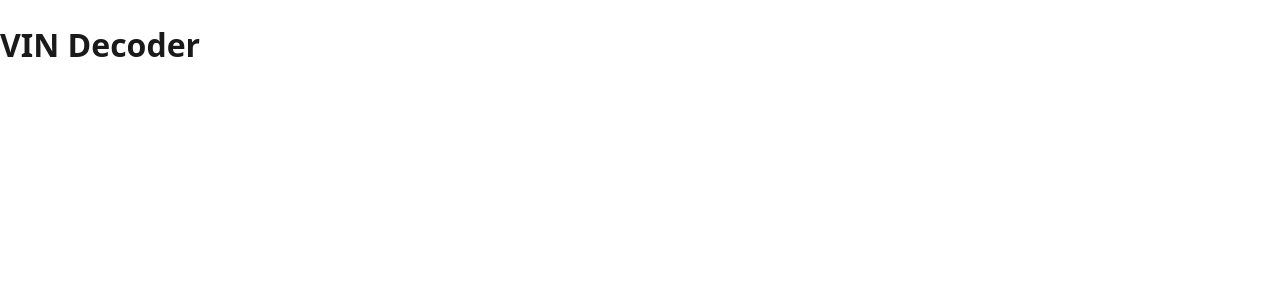
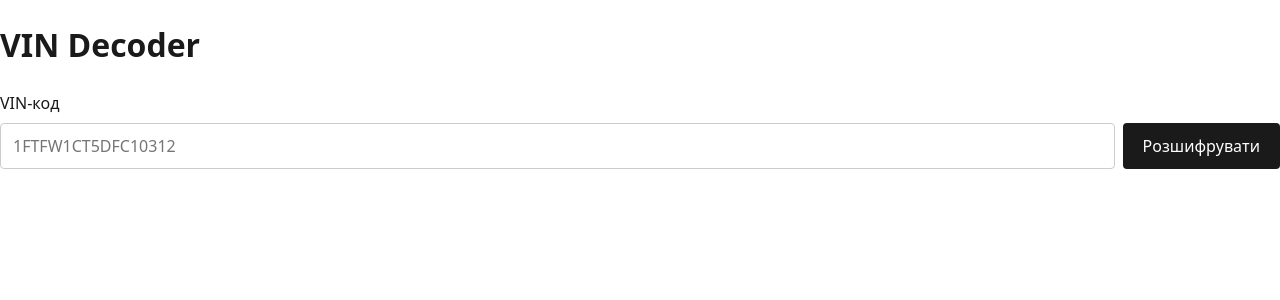
Before and after one commit to AlexxMushikk/VIN-decoder, a React (Vite) app: page / in a window 1280 px wide. Shown: the top 300 px of the page. Built offline with nearby package versions, Linux system fonts and the light colour scheme.

Commit message:
feat: add VIN input form with validation

```diff
--- a/src/App.jsx
+++ b/src/App.jsx
@@ -1,5 +1,16 @@
+import VinForm from './components/VinForm'
+
 function App() {
-    return <h1>VIN Decoder</h1>
+    function handleSubmit(vin) {
+        console.log('VIN:', vin)
+    }
+
+    return (
+        <main>
+            <h1>VIN Decoder</h1>
+            <VinForm onSubmit={handleSubmit} />
+        </main>
+    )
 }
 
 export default App
--- /dev/null
+++ b/src/components/VinForm.css
@@ -0,0 +1,42 @@
+.vin-form {
+    display: flex;
+    flex-direction: column;
+    gap: 8px;
+}
+
+.vin-form__label {
+    font-weight: 500;
+}
+
+.vin-form__row {
+    display: flex;
+    flex-wrap: wrap;
+    gap: 8px;
+}
+
+.vin-form__input {
+    flex: 1 1 240px;
+    min-width: 0;
+    padding: 10px 12px;
+    border: 1px solid #ccc;
+    border-radius: 4px;
+}
+
+.vin-form__input[aria-invalid='true'] {
+    border-color: #c0392b;
+}
+
+.vin-form__button {
+    padding: 10px 20px;
+    border: none;
+    border-radius: 4px;
+    background: #1a1a1a;
+    color: #fff;
+    cursor: pointer;
+}
+
+.vin-form__error {
+    margin: 0;
+    color: #c0392b;
+    font-size: 14px;
+}
--- /dev/null
+++ b/src/components/VinForm.jsx
@@ -0,0 +1,61 @@
+import { useState } from 'react'
+import { validateVin } from '../utils/validateVin'
+import './VinForm.css'
+
+function VinForm({ onSubmit }) {
+    const [value, setValue] = useState('')
+    const [error, setError] = useState(null)
+
+    function handleChange(event) {
+        setValue(event.target.value.toUpperCase())
+        if (error) {
+            setError(null)
+        }
+    }
+
+    function handleSubmit(event) {
+        event.preventDefault()
+
+        const vin = value.trim()
+        const validationError = validateVin(vin)
+        setError(validationError)
+
+        if (!validationError) {
+            onSubmit(vin)
+        }
+    }
+
+    return (
+        <form className="vin-form" onSubmit={handleSubmit} noValidate>
+            <label className="vin-form__label" htmlFor="vin">
+                VIN-код
+            </label>
+
+            <div className="vin-form__row">
+                <input
+                    className="vin-form__input"
+                    id="vin"
+                    name="vin"
+                    type="text"
+                    value={value}
+                    onChange={handleChange}
+                    placeholder="1FTFW1CT5DFC10312"
+                    autoComplete="off"
+                    aria-invalid={Boolean(error)}
+                    aria-describedb y={error ? 'vin-error' : undefined}
+                />
+                <button className="vin-form__button" type="submit">
+                    Розшифрувати
+                </button>
+            </div>
+
+            {error && (
+                <p className="vin-form__error" id="vin-error" role="alert">
+                    {error}
+                </p>
+            )}
+        </form>
+    )
+}
+
+export default VinForm
--- /dev/null
+++ b/src/utils/validateVin.js
@@ -0,0 +1,30 @@
+export const VIN_LENGTH = 17
+
+const FORBIDDEN_LETTERS = /[IOQ]/
+const ALLOWED_CHARS = /^[A-HJ-NPR-Z0-9]+$/
+
+export function validateVin(value) {
+    const vin = value.trim().toUpperCase()
+
+    if (!vin) {
+        return 'Введіть VIN-код'
+    }
+
+    if (vin.length > VIN_LENGTH) {
+        return `VIN не може бути довшим за ${VIN_LENGTH} символів`
+    }
+
+    if (vin.length < VIN_LENGTH) {
+        return `VIN має містити ${VIN_LENGTH} символів`
+    }
+
+    if (FORBIDDEN_LETTERS.test(vin)) {
+        return 'VIN не містить літер I, O та Q'
+    }
+
+    if (!ALLOWED_CHARS.test(vin)) {
+        return 'Допустимі лише латинські літери та цифри'
+    }
+
+    return null
+}
```
